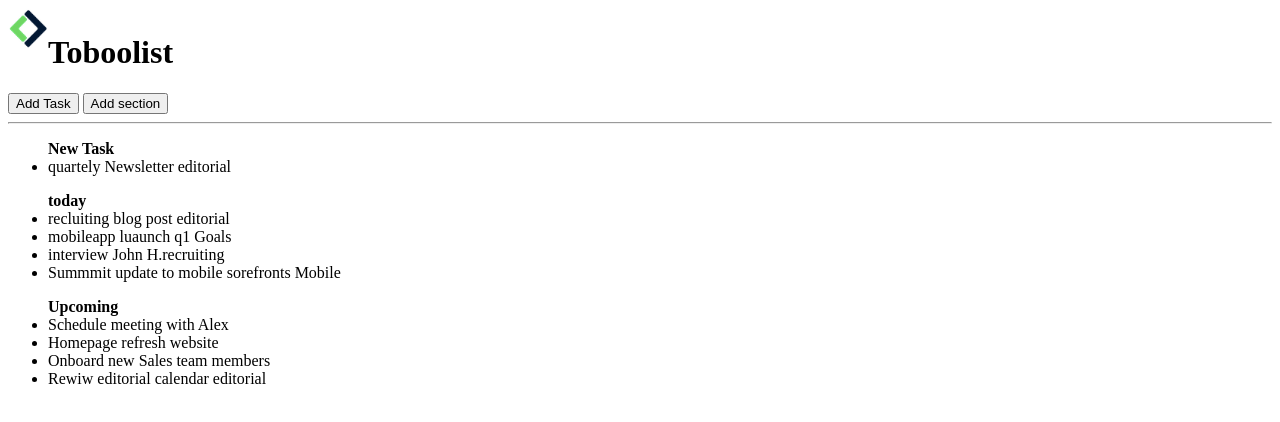
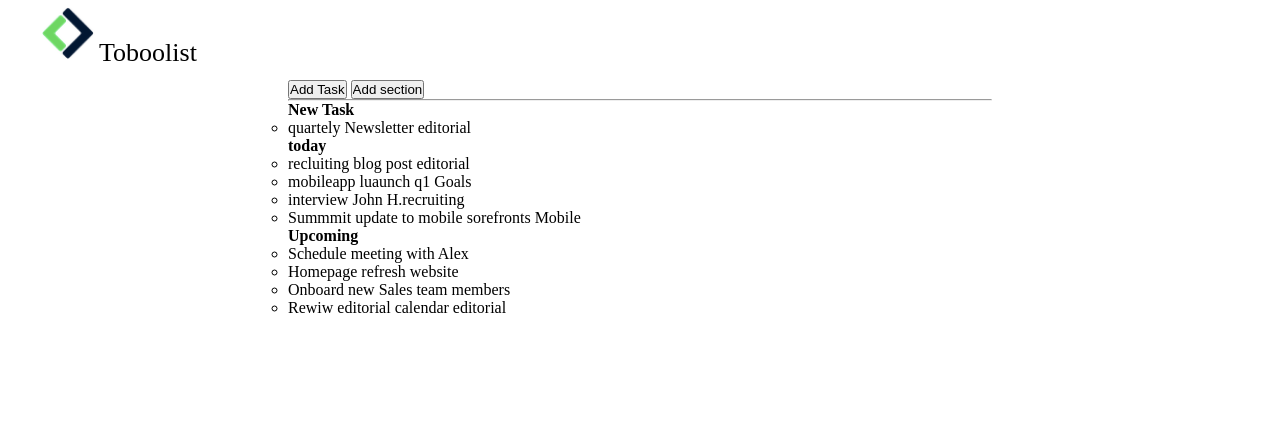
Before and after one commit to Gianmatco/html-css-toboolist, a plain HTML site: page index.html in a window 1280 px wide. Drawn offline with Linux system fonts and the light colour scheme.

Commit message:
centramento

```diff
--- a/css/style.css
+++ b/css/style.css
@@ -1,11 +1,34 @@
+*{ /* reset*/
+    margin: 0;
+    padding: 0;
+    box-sizing: border-box;
 
+}
+.container{
+    width: 55%;
+    margin: 0 auto;
+}
 /*logo+ttolo*/
 header{
+    width: 200px;
     height: 80px;
     padding-left: 40px;
     padding-top: 5px;
     background-size: 30%;
-    background-image: url(../img/logo\ copia.png);
     background-size: 40px;
     background-repeat: no-repeat;
 }
+
+header img{
+    width: 55px;
+}
+span{
+    font-size: 26px;
+
+
+}
+
+ol{
+    margin-left: 20px;
+
+}
--- a/index.html
+++ b/index.html
@@ -9,18 +9,21 @@
 </head>
 <body>
     <!--logo + titolo-->
-    <header>
-       <h1>Toboolist</h1>
+    <header class="">
+        <img src="img/logo copia.png" alt="" >
+        <span>Toboolist</span>
+
     </header>
 <!--add-->
-    <form>
+    <form class="container">
         <div class="input">
             <input type="submit" value="Add Task">
             <input type="submit" value="Add section">
         </div>
     </form>
-    <hr>
+    <hr class="container">
 <!--new task-->
+    <ol class="container">
         <ul> <strong>New Task</strong>
             <li>
                 quartely Newsletter editorial
@@ -43,7 +46,7 @@
                     <li>Onboard new Sales team members</li>
                     <li>Rewiw editorial calendar editorial</li>
                 </ul>
-
+    </ol>
 
     </section>
 
```
Lines whose indentation alone changed are shown as unchanged.
